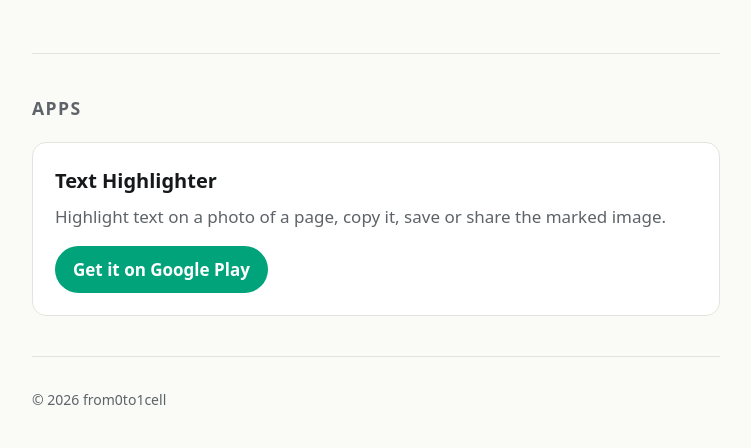
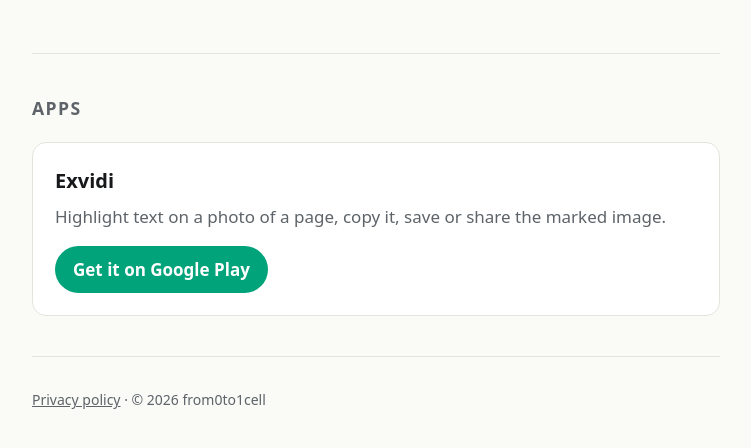
Before and after one commit to from0to1cell/from0to1cell.github.io, a plain HTML site: page index.html in a window 1280 px wide. Shown: the part 346-794 px from the top of the page, without its empty margins (264-1015 px from the left). Drawn offline with Linux system fonts and the light colour scheme.

Commit message:
feat: rename the app to Exvidi and link the privacy policy

```diff
--- a/index.html
+++ b/index.html
@@ -80,7 +80,7 @@
     <section>
       <h2 data-en="Apps" data-it="App"></h2>
       <div class="app">
-        <h3 data-en="Text Highlighter" data-it="Evidenzia Testo"></h3>
+        <h3 data-en="Exvidi" data-it="Exvidi"></h3>
         <p data-en="Highlight text on a photo of a page, copy it, save or share the marked image."
            data-it="Evidenzia il testo su una foto di una pagina, copialo, salva o condividi l'immagine evidenziata."></p>
         <a class="btn" href="https://play.google.com/store/apps/details?id=it.from0to1cell.texthl" data-en="Get it on Google Play" data-it="Scaricala su Google Play"></a>
@@ -89,7 +89,7 @@
   </main>
 
   <footer>
-    <!-- TODO: add the privacy policy link (currently on Google Sites) -->
+    <a href="https://sites.google.com/view/exvidi-text-highlighter/home-page" data-en="Privacy policy" data-it="Informativa sulla privacy"></a> &middot;
     <span>&copy; <span id="year"></span> from0to1cell</span>
   </footer>
 </div>
```
